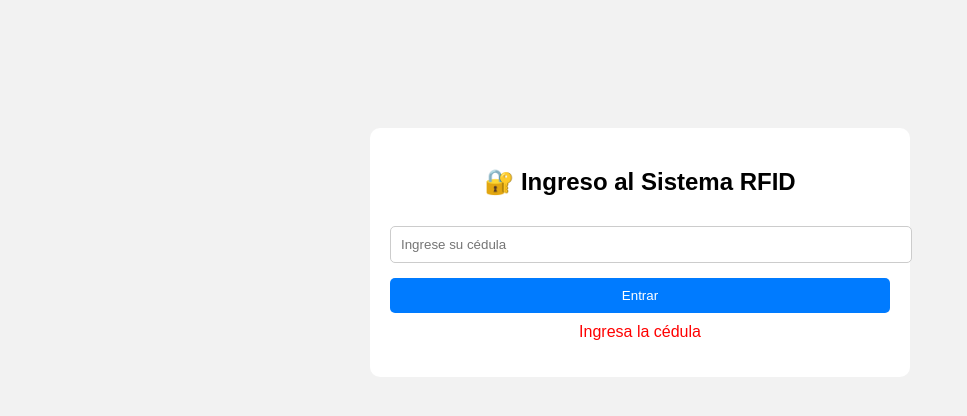
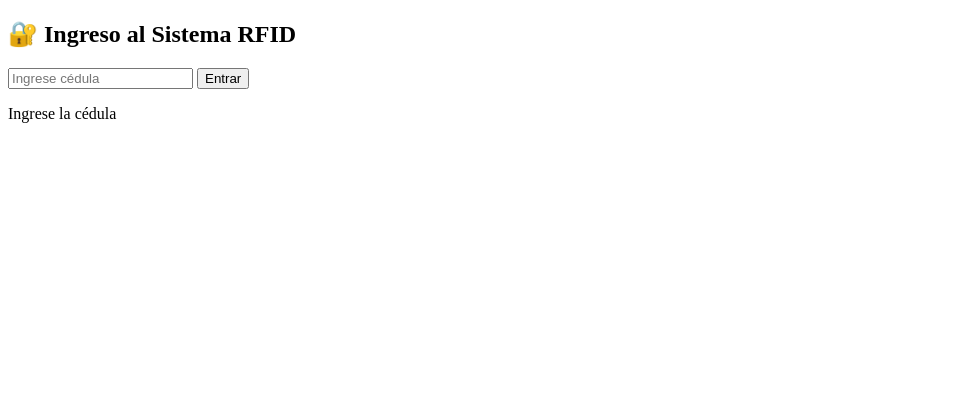
Before and after one commit to aleja26-hdez/ProyectoRFID, a website: page frontend/index.html in a window 1280 px wide. Both pictures are taken after a click on the button "Entrar". Shown: the whole page, without its empty margins (0-967 px from the left). Drawn offline with Linux system fonts and the light colour scheme.

Commit message:
Frontend RFID listo

```diff
--- /dev/null
+++ b/frontend/api.js
@@ -0,0 +1 @@
+const API_URL = "https://proyectorfid-2.onrender.com";
--- a/frontend/index.html
+++ b/frontend/index.html
@@ -1,129 +1,50 @@
 <!DOCTYPE html>
 <html lang="es">
 <head>
-  <meta charset="UTF-8">
-  <title>Login RFID - Turnos</title>
-
-  <style>
-    body {
-      font-family: Arial;
-      background: #f2f2f2;
-      padding: 20px;
-    }
-
-    .container {
-      max-width: 500px;
-      margin: auto;
-      background: white;
-      padding: 20px;
-      border-radius: 10px;
-      text-align: center;
-      margin-top: 100px;
-    }
-
-    input {
-      width: 100%;
-      padding: 10px;
-      margin-top: 10px;
-      border: 1px solid #ccc;
-      border-radius: 5px;
-    }
-
-    button {
-      width: 100%;
-      padding: 10px;
-      margin-top: 15px;
-      background: #007bff;
-      color: white;
-      border: none;
-      cursor: pointer;
-      border-radius: 5px;
-    }
-
-    button:hover {
-      background: #0056b3;
-    }
-
-    #msg {
-      margin-top: 10px;
-      color: red;
-    }
-  </style>
+<meta charset="UTF-8">
+<title>Login RFID</title>
 </head>
-
 <body>
 
-<div class="container">
+<h2>🔐 Ingreso al Sistema RFID</h2>
 
-  <h2>🔐 Ingreso al Sistema RFID</h2>
+<input type="text" id="cedula" placeholder="Ingrese cédula">
+<button onclick="login()">Entrar</button>
 
-  <input type="text" id="cedula" placeholder="Ingrese su cédula">
+<p id="msg"></p>
 
-  <button onclick="login()">Entrar</button>
-
-  <p id="msg"></p>
-
-</div>
+<script src="api.js"></script>
 
 <script>
-
-// 🌐 TU BACKEND EN RENDER
-const API_URL = "https://proyectorfid-2.onrender.com";
-
-// 🔐 LOGIN SOLO CON CÉDULA
 function login() {
-
-  const cedulaValue = document.getElementById("cedula").value;
+  const cedula = document.getElementById("cedula").value;
   const msg = document.getElementById("msg");
 
-  if (!cedulaValue) {
-    msg.innerText = "Ingresa la cédula";
+  if (!cedula) {
+    msg.innerText = "Ingrese la cédula";
     return;
   }
 
-  msg.style.color = "black";
-  msg.innerText = "Verificando...";
-
   fetch(`${API_URL}/turnosclientes/login-cedula`, {
     method: "POST",
-    headers: {
-      "Content-Type": "application/json"
-    },
-    body: JSON.stringify({
-      cedula: cedulaValue
-    })
+    headers: {"Content-Type": "application/json"},
+    body: JSON.stringify({ cedula })
   })
   .then(res => res.json())
   .then(data => {
 
     if (data.ok) {
-
-      // guardar usuario en localStorage
       localStorage.setItem("user", JSON.stringify(data.user));
-
-      msg.style.color = "green";
-      msg.innerText = "✔ Login correcto";
-
-      // redirigir a servicios
-      setTimeout(() => {
-        window.location.href = "services.html";
-      }, 1000);
-
+      window.location.href = "services.html";
     } else {
-
-      msg.style.color = "red";
       msg.innerText = data.msg;
-
     }
 
   })
-  .catch(err => {
-    console.error(err);
-    msg.style.color = "red";
-    msg.innerText = "❌ Error de conexión con el servidor";
+  .catch(() => {
+    msg.innerText = "Error de conexión";
   });
 }
-
 </script>
 
 </body>
```
Also changed, not shown: frontend/register.html (+51 -10 lines), frontend/rfid.html (+39 -7 lines), frontend/services.html (+30 -5 lines).
